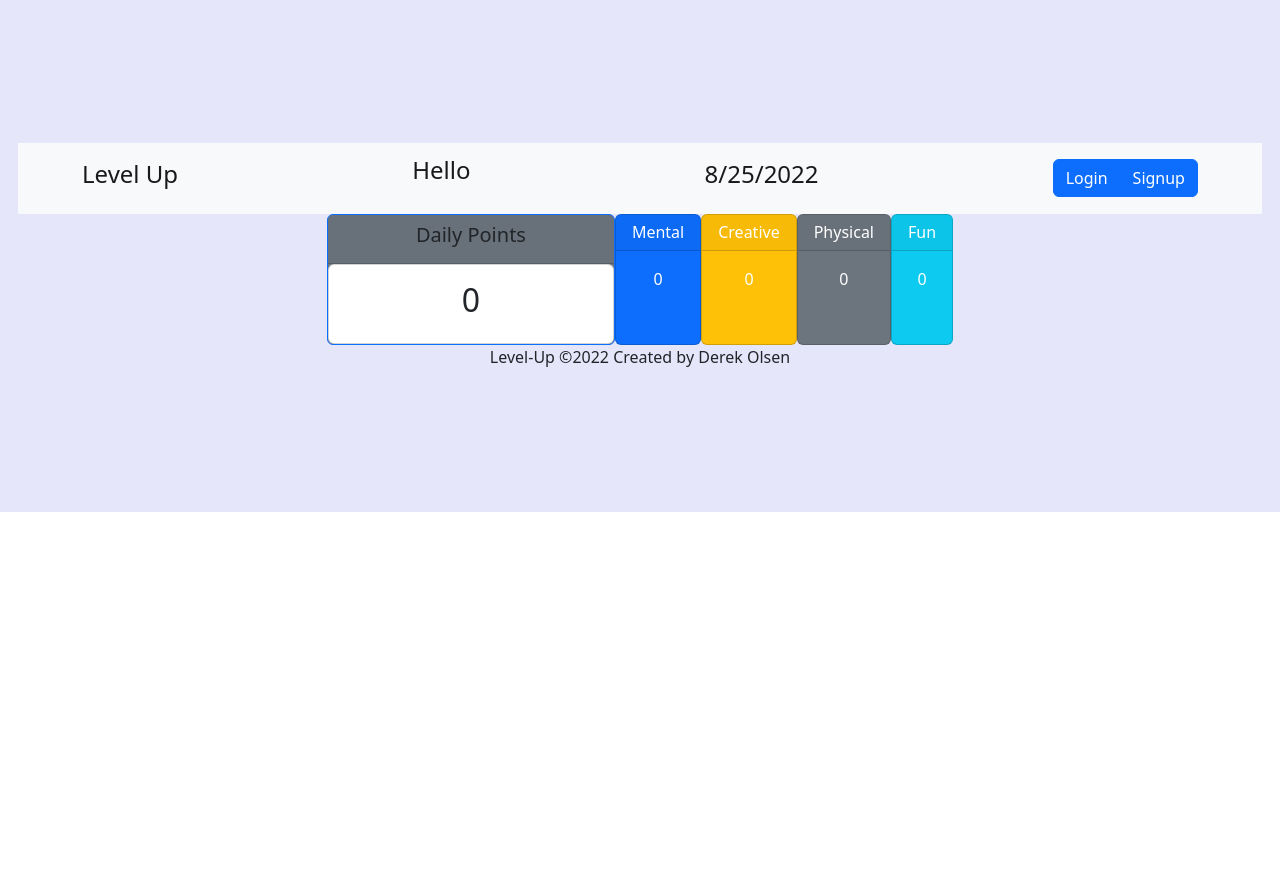
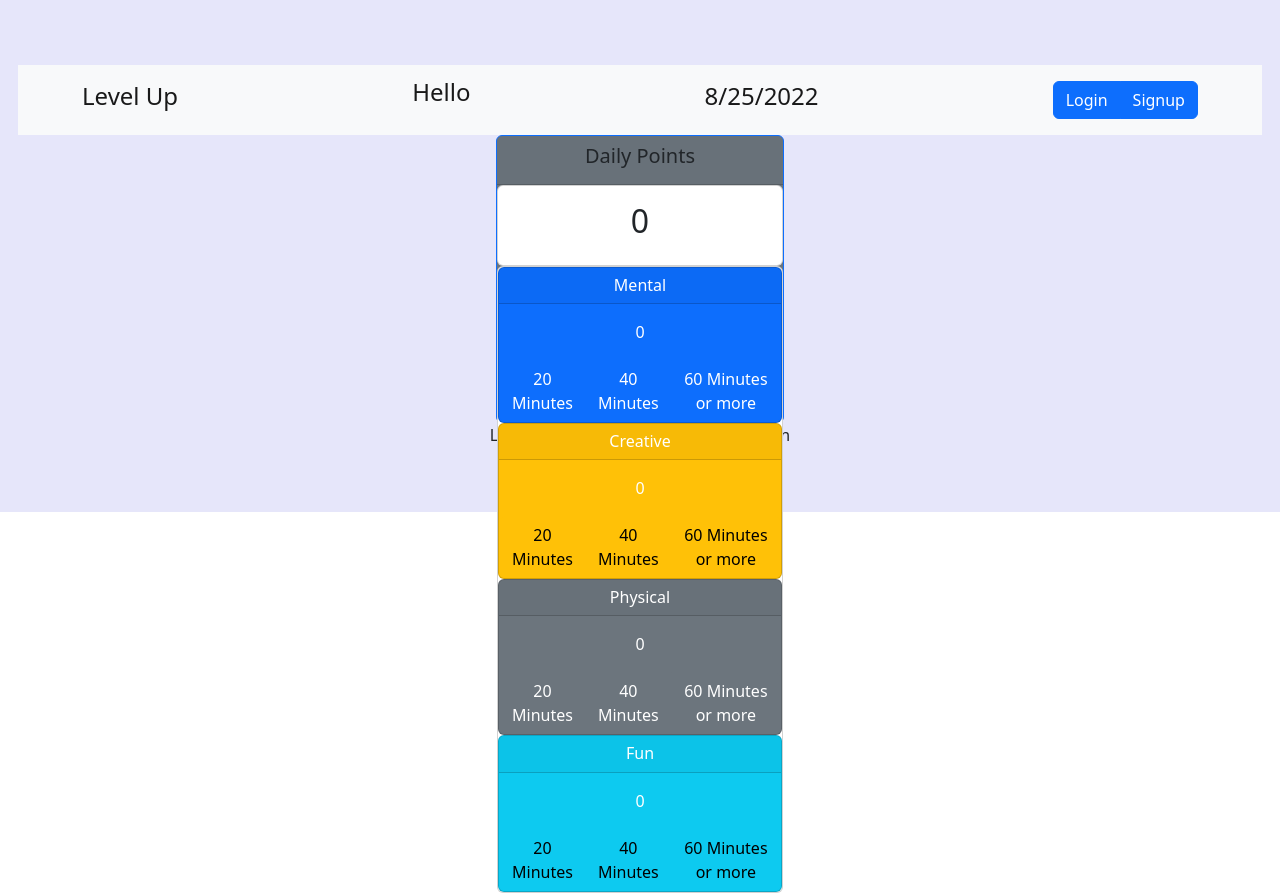
Before and after one commit to Dolsen0/level-up-react, a React (Create React App) app: page / in a window 1280 px wide. Before the commit the page ends 800 px from the top, so only its background shows below. Built offline with nearby package versions, Linux system fonts and the light colour scheme; no server answers.

Commit message:
added buttons inside cards to accept user time

```diff
--- a/src/components/Creative.jsx
+++ b/src/components/Creative.jsx
@@ -1,23 +1,33 @@
-import Card from 'react-bootstrap/Card';
-import { useState } from 'react';
-import { useEffect } from 'react';
+import Card from "react-bootstrap/Card";
+import { useState } from "react";
+import { useEffect } from "react";
+import { Button, ButtonGroup } from "react-bootstrap";
 
-
-
-export function Creative(){
-
-    const [creativeTime, setCreativeTime] = useState(0)
+export function Creative() {
+  const [creativeTime, setCreativeTime] = useState(0);
 
   useEffect(() => {
-        console.log(`you clicked ${creativeTime}`)
+    console.log(`you clicked ${creativeTime}`);
   });
 
-    return(
+  return (
     <>
-        <Card bg='warning' text='white' onClick={()=>{setCreativeTime(creativeTime + 15)}}>
+      <Card
+        bg="warning"
+        text="white"
+        onClick={() => {
+        }}
+      >
         <Card.Header as="h6">Creative</Card.Header>
-       <Card.Body id='creative' variant="outline-primary">{creativeTime}</Card.Body>
+        <Card.Body id="creative" variant="outline-primary">
+          {creativeTime}
+        </Card.Body>
+        <ButtonGroup>
+          <Button variant="warning" onClick={() => setCreativeTime(15)}>20 Minutes</Button>
+          <Button variant="warning" onClick={() => setCreativeTime(20)}>40 Minutes</Button>
+          <Button variant="warning" onClick={() => setCreativeTime(25)}>60 Minutes or more</Button>
+        </ButtonGroup>
       </Card>
     </>
-    )
+  );
 }
--- a/src/components/Fun.jsx
+++ b/src/components/Fun.jsx
@@ -1,6 +1,7 @@
 import { useEffect } from "react";
 import { useState } from "react";
-import { Card } from "react-bootstrap";
+import { ButtonGroup, Card } from "react-bootstrap";
+import Button from "react-bootstrap/Button"
 
 export function Fun() {
   const [funTime, setFunTime] = useState(0);
@@ -18,9 +19,16 @@ export function Fun() {
 
   return (
     <>
-      <Card bg="info" text="white" onClick={() => setFunTime(funTime + 15)}>
+      <Card bg="info" text="white">
         <Card.Header as="h6">Fun</Card.Header>
         <Card.Body id="fun">{funTime}</Card.Body>
+        {/* <Card.Footer>  */}
+          <ButtonGroup>
+            <Button variant="info" onClick={() => setFunTime(15)}>20 Minutes</Button>
+            <Button variant="info" onClick={() => setFunTime(20)}>40 Minutes</Button>
+            <Button variant="info" onClick={() => setFunTime(25)}>60 Minutes or more</Button>
+            </ButtonGroup>
+          {/* </Card.Footer> */}
       </Card>
     </>
   );
--- a/src/components/MainScore.jsx
+++ b/src/components/MainScore.jsx
@@ -1,40 +1,47 @@
-import { useEffect, useState } from "react"
-import  Card  from "react-bootstrap/Card"
-import CardHeader from "react-bootstrap/esm/CardHeader"
-import { Creative } from "./Creative"
-import { Fun } from "./Fun"
-import { Mental } from "./Mental"
-import { Physical } from "./Physical"
+import { useEffect, useState } from "react";
+import Card from "react-bootstrap/Card";
+import CardHeader from "react-bootstrap/esm/CardHeader";
+import { Creative } from "./Creative";
+import { Fun } from "./Fun";
+import { Mental } from "./Mental";
+import { Physical } from "./Physical";
 
-export default function MainScore({userScore}){
+export default function MainScore({ userScore }) {
+  const [mainScore, setMainScore] = useState(0);
 
-    const[mainScore, setMainScore] = useState(0)
+  useEffect(() => {
+    fetch("https://level-up-do.web.app/user")
+      // fetch('http://localhost:5785')
+      .then((results) => results.json())
+      .then((results) => setMainScore(results.score))
+      .catch((err) => console.error(err));
+  }, []);
 
-
-    useEffect(() => {
-        fetch('https://level-up-do.web.app/user')
-        // fetch('http://localhost:5785')
-        .then(results => results.json())
-        .then(results => setMainScore(results.score))
-        .catch(err => console.error(err))
-
-    }, [])
-
-    return(
-        <>
-        <Card bg= "secondary" key = "secondary" border="primary" style={{ width: '18rem'}}>
-            <CardHeader> <h5>Daily Points</h5>  </CardHeader>
-            <Card body>
-                <h2>{mainScore}</h2>
-            </Card>
+  return (
+    <>
+      <Card
+        bg="secondary"
+        key="secondary"
+        border="primary"
+        style={{ width: "18rem",
+        height: "18rem"}}
+      >
+        <CardHeader>
+          {" "}
+          <h5>Daily Points</h5>{" "}
+        </CardHeader>
+        <Card body>
+          <h2>{mainScore}</h2>
         </Card>
 
-        <Mental/>
-        <Creative/>
-        <Physical/>
-        <Fun/>
+        <Card>
 
-
-        </>
-    )
+      <Mental />
+      <Creative />
+      <Physical />
+      <Fun />
+        </Card>
+      </Card>
+    </>
+  );
 }
--- a/src/components/Mental.jsx
+++ b/src/components/Mental.jsx
@@ -2,6 +2,7 @@
 import Card from "react-bootstrap/Card";
 import { useState } from "react";
 import { useEffect } from "react";
+import { Button, ButtonGroup } from "react-bootstrap";
 
 export function Mental() {
   const [mentalTime, setMentalTime] = useState(0);
@@ -15,12 +16,16 @@ export function Mental() {
       <Card
         bg="primary"
         text="white"
-        onClick={() => setMentalTime(mentalTime + 15)}
       >
         <Card.Header as="h6">Mental</Card.Header>
         <Card.Body bg="secondary" id="mental">
           {mentalTime}
         </Card.Body>
+        <ButtonGroup>
+          <Button variant="primary" onClick={() => setMentalTime(15)}>20 Minutes</Button>
+          <Button variant="primary" onClick={() => setMentalTime(20)}>40 Minutes</Button>
+          <Button variant="primary" onClick={() => setMentalTime(25)}>60 Minutes or more</Button>
+        </ButtonGroup>
       </Card>
     </>
   );
--- a/src/components/Physical.jsx
+++ b/src/components/Physical.jsx
@@ -1,4 +1,4 @@
-import { Card } from "react-bootstrap";
+import { Button, ButtonGroup, Card } from "react-bootstrap";
 import { useState } from "react";
 import { useEffect } from "react";
 
@@ -15,11 +15,15 @@ export function Physical() {
         bg="secondary"
         text="white"
         onClick={() => {
-          setPhysicalTime(physicalTime + 15);
         }}
       >
         <Card.Header as="h6">Physical</Card.Header>
         <Card.Body id="physical">{physicalTime}</Card.Body>
+        <ButtonGroup>
+          <Button variant="secondary" onClick={() => setPhysicalTime(15)}>20 Minutes</Button>
+          <Button variant="secondary" onClick={() => setPhysicalTime(20)}>40 Minutes</Button>
+          <Button variant="secondary" onClick={() => setPhysicalTime(25)}>60 Minutes or more</Button>
+        </ButtonGroup>
       </Card>
     </>
   );
```
Also changed, not shown: src/components/Logout.jsx (+18 -12 lines). Lines whose indentation alone changed are shown as unchanged.
